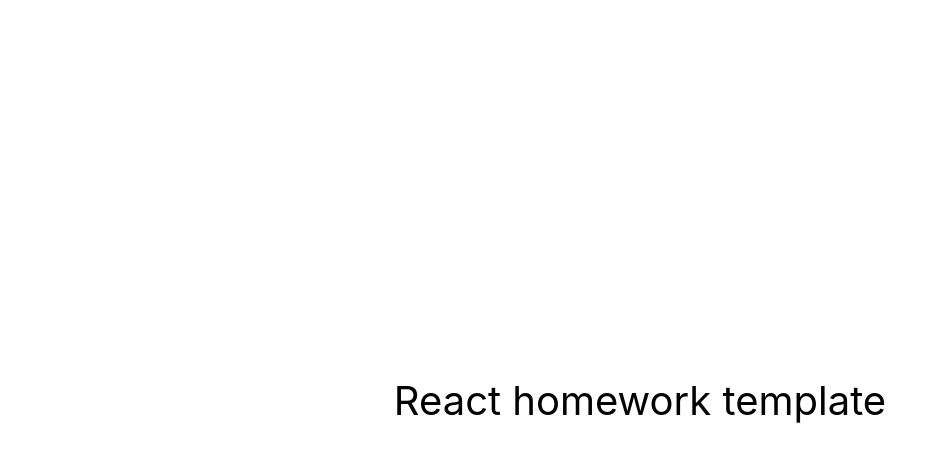
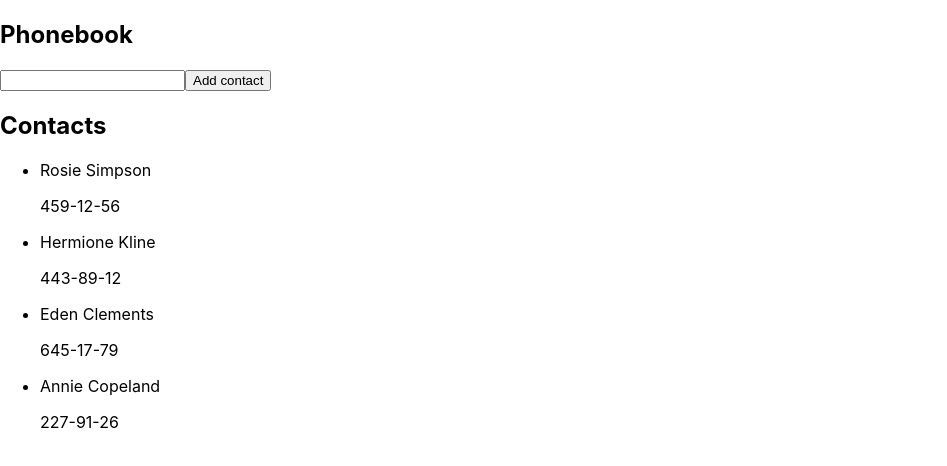
Before and after one commit to AnnaKostyanaya/goit-react-hw-02-phonebook, a React (Create React App) app: page / in a window 1280 px wide. Shown: the top 466 px of the page, without its empty margins (0-947 px from the left). Built offline with nearby package versions, Linux system fonts and the light colour scheme.

Commit message:
first part

```diff
--- a/package.json
+++ b/package.json
@@ -10,6 +10,7 @@
     "react": "^18.1.0",
     "react-dom": "^18.1.0",
     "react-scripts": "5.0.1",
+    "shared-styles": "^1.0.4",
     "web-vitals": "^2.1.3"
   },
   "scripts": {
--- a/src/components/App.jsx
+++ /dev/null
@@ -1,16 +0,0 @@
-export const App = () => {
-  return (
-    <div
-      style={{
-        height: '100vh',
-        display: 'flex',
-        justifyContent: 'center',
-        alignItems: 'center',
-        fontSize: 40,
-        color: '#010101'
-      }}
-    >
-      React homework template
-    </div>
-  );
-};
--- /dev/null
+++ b/src/components/App/App.jsx
@@ -0,0 +1,83 @@
+import React, { Component } from 'react';
+import { nanoid } from 'nanoid';
+// import './App.scss';
+
+class App extends Component {
+  // state = {
+  //   contacts: [],
+  //   name: ''
+// }
+  state = {
+    contacts: [
+      {id: 'id-1', name: 'Rosie Simpson', number: '459-12-56'},
+      {id: 'id-2', name: 'Hermione Kline', number: '443-89-12'},
+      {id: 'id-3', name: 'Eden Clements', number: '645-17-79'},
+      {id: 'id-4', name: 'Annie Copeland', number: '227-91-26'},
+    ],
+    filter: '',
+    name: '',
+    number: ''
+  }
+
+
+  nameInputId = nanoid();
+
+  handleChange = e => {
+    const { name, value } = e.currentTarget;
+    this.setState({ [name]: value });
+  };
+
+  handleSubmit = e => {
+    e.preventDefault();
+    this.props.onSubmit({ ...this.state })
+    this.reset();
+  };
+
+  reset = () => {
+    this.setState({ contacts: [], name: '' });
+  };
+
+  // deleteTodo = todoId => {
+  //   this.setState(prevState => ({
+  //     todos: prevState.todos.filter(todo => todo.id !== todoId),
+  //   }));
+  // };
+
+  render() {
+
+  return (
+    <>
+      {/* <Phonebook /> */}
+      {/* <Contacts /> */}
+      <h2 className="Title">Phonebook</h2>
+      <form onSubmit={this.handleSubmit}>
+        <label htmlFor={this.nameInputId}>
+          <input
+            type="text"
+            name="name"
+            pattern="^[a-zA-Zа-яА-Я]+(([' -][a-zA-Zа-яА-Я ])?[a-zA-Zа-яА-Я]*)*$"
+            title="Name may contain only letters, apostrophe, dash and spaces. For example Adrian, Jacob Mercer, Charles de Batz de Castelmore d'Artagnan"
+            required
+            onChange={this.handleChange}
+            id={this.nameInputId}
+          />
+      </label>
+      <button className="Btn" type="button">Add contact</button>
+      </form>
+
+      <h2>Contacts</h2>
+      <ul>
+        {this.state.contacts.map(({ id, name, number }) => (
+          <li key={id}>
+            <p className="Contact__text">{name}</p>
+            <p className="Contact__tel">{number}</p>
+          </li>
+        ))}
+      </ul>
+
+    </>
+  );
+}
+}
+
+export default App;
--- /dev/null
+++ b/src/components/App/App.scss
@@ -0,0 +1,5 @@
+// @import 'styles/shared.scss';
+
+// .Title {
+//     color: red;
+// }
--- /dev/null
+++ b/src/components/App/index.js
@@ -0,0 +1 @@
+export { default } from './App';
--- /dev/null
+++ b/src/components/Contacts/index.js
@@ -0,0 +1 @@
+export { default } from './Contacts';
--- /dev/null
+++ b/src/components/Phonebook/index.js
@@ -0,0 +1 @@
+export { default } from './Phonebook';
--- a/src/index.js
+++ b/src/index.js
@@ -1,6 +1,6 @@
 import React from 'react';
 import ReactDOM from 'react-dom/client';
-import { App } from 'components/App';
+import App from 'components/App';
 import './index.css';
 
 ReactDOM.createRoot(document.getElementById('root')).render(
```
Also changed, not shown: src/components/Contacts/Contacts.css (added), src/components/Contacts/Contacts.js (added), src/components/Phonebook/Phonebook.css (added), src/components/Phonebook/Phonebook.js (added), 1 other file (tests, documents, lock files or other folders).
